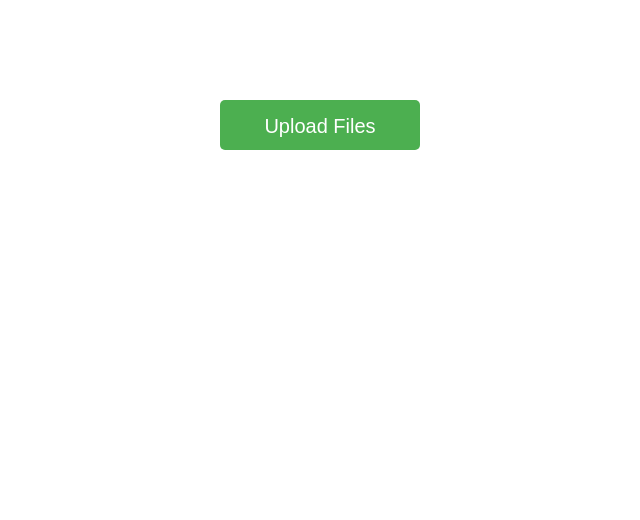
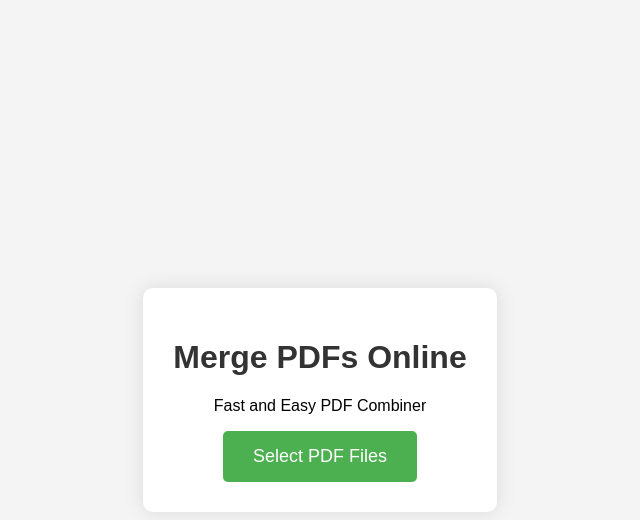
Before and after one commit to altinokdarici/quick-pdf-merge, a plain HTML site: page index.html in a window 1280 px wide. Shown: the whole page, without its empty margins (320-960 px from the left). Drawn offline with Linux system fonts and the light colour scheme.

Commit message:
Update index.html

```diff
--- a/index.html
+++ b/index.html
@@ -3,21 +3,39 @@
 <head>
   <meta charset="UTF-8">
   <meta name="viewport" content="width=device-width, initial-scale=1.0">
-  <title>Multiple File Upload</title>
+  <title>Merge PDFs Online - Fast and Easy PDF Combiner</title>
   <style>
+    body {
+      font-family: Arial, sans-serif;
+      background-color: #f4f4f4;
+      display: flex;
+      flex-direction: column;
+      align-items: center;
+      justify-content: center;
+      height: 100vh;
+      margin: 0;
+    }
+    h1 {
+      color: #333;
+    }
+    .container {
+      text-align: center;
+      background: white;
+      padding: 30px;
+      border-radius: 10px;
+      box-shadow: 0 0 20px rgba(0,0,0,0.1);
+    }
     #uploadButton {
-      display: block;
-      width: 200px;
-      height: 50px;
-      margin: 100px auto;
-      font-size: 20px;
+      display: inline-block;
+      padding: 15px 30px;
+      font-size: 18px;
       text-align: center;
-      line-height: 50px;
+      color: white;
       background-color: #4CAF50;
-      color: white;
       border: none;
       border-radius: 5px;
       cursor: pointer;
+      transition: background-color 0.3s;
     }
     #uploadButton:hover {
       background-color: #45a049;
@@ -25,12 +43,31 @@
     #fileInput {
       display: none;
     }
+    #downloadLink {
+      margin-top: 20px;
+      display: inline-block;
+      padding: 10px 20px;
+      font-size: 16px;
+      color: white;
+      background-color: #2196F3;
+      border: none;
+      border-radius: 5px;
+      text-decoration: none;
+      transition: background-color 0.3s;
+    }
+    #downloadLink:hover {
+      background-color: #1E88E5;
+    }
   </style>
 </head>
 <body>
-  <button id="uploadButton">Upload Files</button>
-  <input type="file" id="fileInput" multiple>
-  <a id="downloadLink" style="display: none;">Download Merged PDF</a>
+  <div class="container">
+    <h1>Merge PDFs Online</h1>
+    <p>Fast and Easy PDF Combiner</p>
+    <button id="uploadButton">Select PDF Files</button>
+    <input type="file" id="fileInput" multiple accept="application/pdf">
+    <a id="downloadLink" style="display: none;">Download Merged PDF</a>
+  </div>
 
   <!-- Include pdf-lib from CDN -->
   <script src="https://unpkg.com/pdf-lib@latest/dist/pdf-lib.min.js"></script>
```
